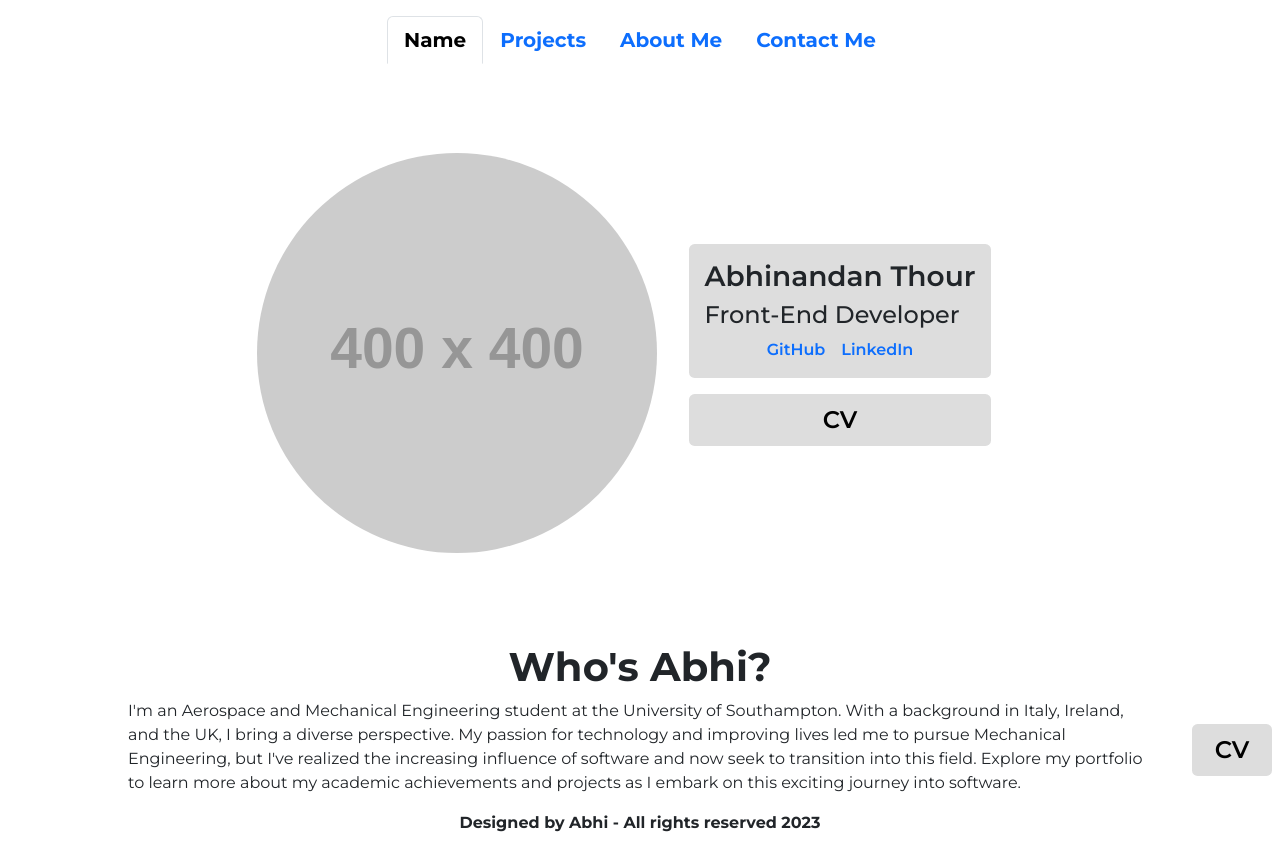
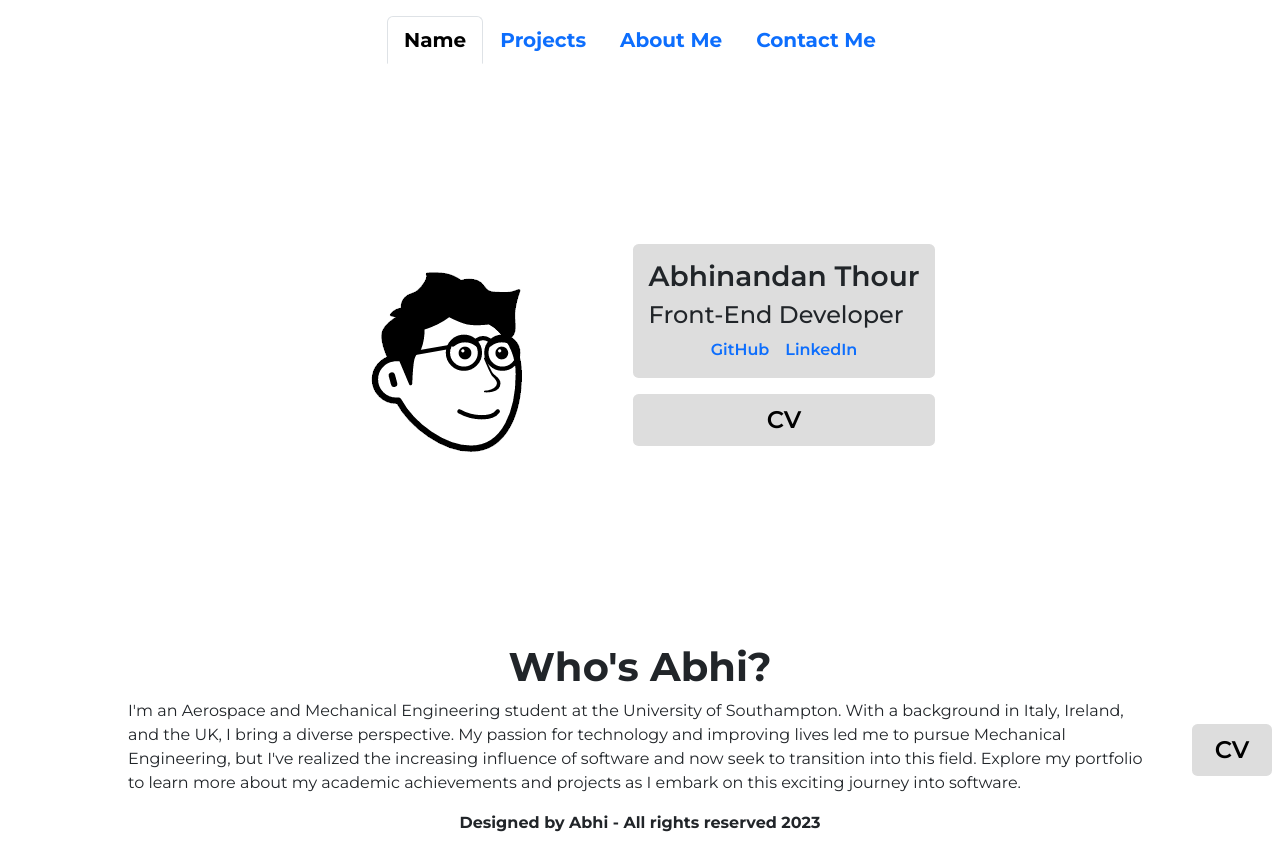
Before and after one commit to Bh00fie/mainportfolio, a React (Create React App) app: page / in a window 1280 px wide. Built offline with nearby package versions, Linux system fonts and the light colour scheme.

Commit message:
added CV pdf to allow to user to download my CV

```diff
--- a/src/components/pages/Home.js
+++ b/src/components/pages/Home.js
@@ -1,11 +1,13 @@
 import React from 'react';
 import './Home.css'
+import icon from '../Images/icon.png'
+import CV from '../documents/Abhinandanthour.pdf'
 
 function Home() {
     return (
         <div id='homePage'>
             <div id='profileSection'>
-                <img className="profileCard" id='photoProfile' src='https://placehold.co/400' alt='photoProfile'/>
+                <img className="profileCard" id='photoProfile' src={icon} alt='photoProfile'/>
                 <div id='informationCard'>
                     <div className='profileCard montserratFont' id='profileDescription'>
                         <h3 id='nameProfile'> Abhinandan Thour </h3>
@@ -16,7 +18,7 @@ function Home() {
                         </div>
                     </div>
                     <div className='myCV'>
-                        <a href="./abhinandanthour.pdf" download="abhinandanthourCV.pdf">
+                        <a href={CV} download="abhinandanthourCV.pdf">
                             <button id='cvButton'>CV</button>
                         </a>
                     </div>
--- a/src/components/quickCV.js
+++ b/src/components/quickCV.js
@@ -1,10 +1,11 @@
 import React from "react";
 import "./quickCV.css"
+import CV from './documents/Abhinandanthour.pdf'
 
 function fixedCV() {
     return (
         <div className='myCV fixedCVButton'>
-            <a href="./abhinandanthour.pdf" download="abhinandanthourCV.pdf">
+            <a href={CV} download="abhinandanthourCV.pdf">
                 <button  id='cvButton'>CV</button>
             </a>
         </div>
```
Also changed, not shown: src/components/Images/icon.png (added), 1 other file (tests, documents, lock files or other folders).
